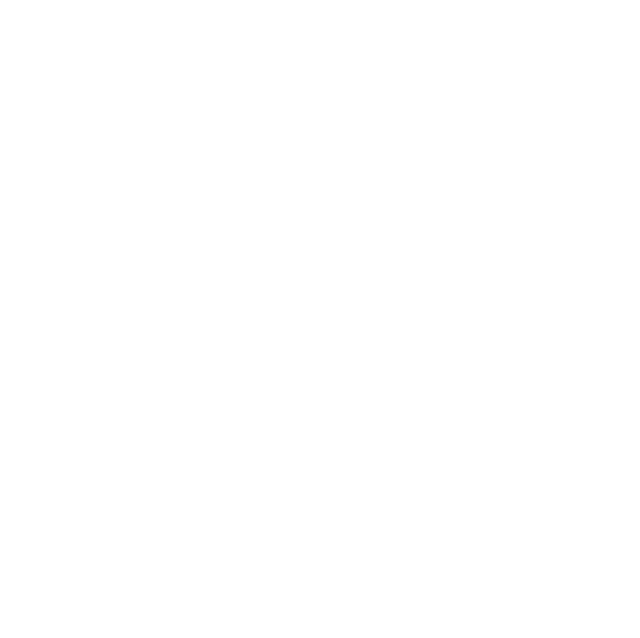
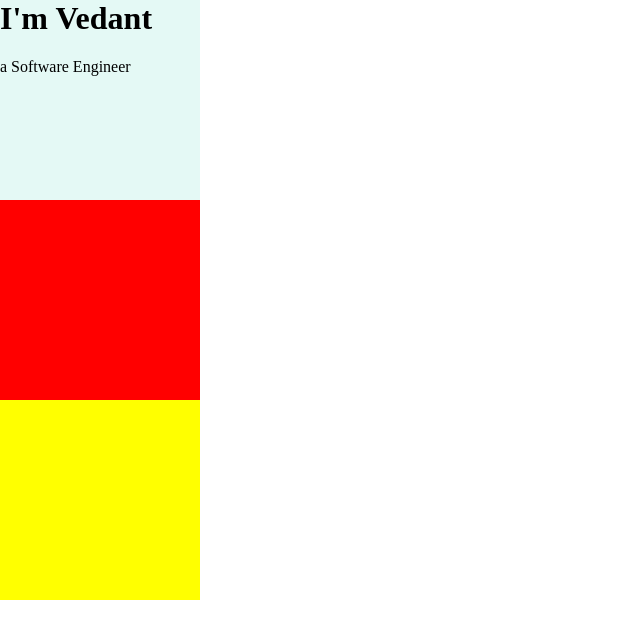
Before and after one commit to Vedant767/Full-Stack-Web-Developer, a plain HTML site: page personal_websites/index.html in a window 1280 px wide. Shown: the whole page, without its empty margins (0-640 px from the left). Drawn offline with Linux system fonts and the light colour scheme; files that its build step writes are made by us from their sources.

Commit message:
Html template added

```diff
--- a/personal_websites/css/style.css
+++ b/personal_websites/css/style.css
@@ -0,0 +1,22 @@
+body{
+    margin: 0;
+}
+
+h1{
+    margin-top: 0;
+}
+
+.top-container{
+    background-color: #E4F9F5;
+}
+.middle-container{
+    background-color: red;
+}
+.bottom-container{
+    background-color: yellow;
+}
+
+.top-container,.bottom-container,.middle-container{
+    width: 200px;
+    height: 200px;
+}
--- a/personal_websites/index.html
+++ b/personal_websites/index.html
@@ -5,9 +5,15 @@
     <meta http-equiv="X-UA-Compatible" content="IE=edge">
     <meta name="viewport" content="width=device-width, initial-scale=1.0">
     <title>Vedant</title>
-    <link rel="stylesheet" href="style.css">
+    <link rel="stylesheet" href="css/style.css">
+    <link rel="icon" href="favicon.ico">
 </head>
 <body>
-
+    <div class="top-container">
+        <h1>I'm Vedant</h1>
+        <p>a Software Engineer</p>
+    </div>
+    <div class="middle-container"></div>
+    <div class="bottom-container"></div>
 </body>
 </html>
```
Also changed, not shown: personal_websites/favicon.ico (added).
